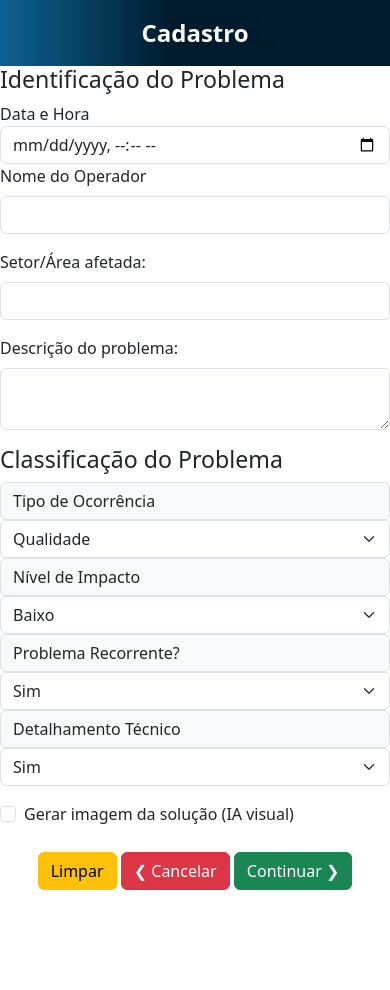
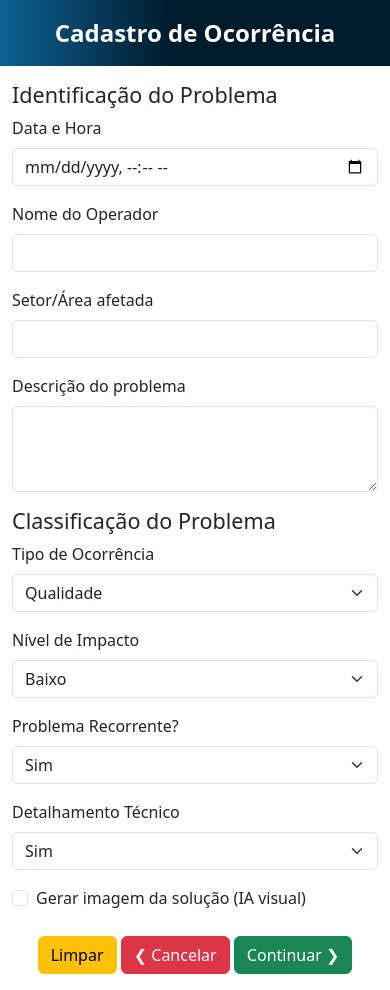
Before and after one commit to Equipe-QRQC/Nexar-QRQC, a Flask app: page /CadastroOcorrencia in a window 390 px wide. Shown: the part 194-1184 px from the top of the page. Before the commit the page ends 1084 px from the top, so only its background shows below. Run offline with Flask 3, Linux system fonts and the light colour scheme.

Commit message:
Alteração no layout e responsividade do cadastro de ocorrencias

```diff
--- a/templates/CadastroOcorrencia.html
+++ b/templates/CadastroOcorrencia.html
@@ -12,14 +12,18 @@
   <link href="https://cdn.jsdelivr.net/npm/bootstrap@5.3.0/dist/css/bootstrap.min.css" rel="stylesheet" />
   <link rel="stylesheet" href="https://cdn.jsdelivr.net/npm/bootstrap-icons/font/bootstrap-icons.css" />
   <link href="https://cdnjs.cloudflare.com/ajax/libs/font-awesome/6.4.2/css/all.min.css" rel="stylesheet" />
+
 </head>
 
 <body>
+    <!-- MENU LATERAL (menu.html) -->
+
+    <!-- CONTEÚDO PRINCIPAL -->
     <div class="content" id="content">
-    <div class="header">Cadastro</div>
+      <div class="header">Cadastro de Ocorrência</div>
 
       <main class="main-content">
-
+        <div class="container-fluid py-3">
           {% if success %}
           <p class="text-success text-center">Ocorrência registrada com sucesso!</p>
           {% elif error %}
@@ -28,58 +32,59 @@
 
           <form action="{{ url_for('registrar_ocorrencia') }}" method="POST">
             <div class="row">
-          <!-- Identificação do Problema -->
               <div class="col-md-6">
-            <h3>Identificação do Problema</h3>
-            <label>Data e Hora</label>
+                <h4>Identificação do Problema</h4>
+                <div class="mb-3">
+                  <label class="form-label">Data e Hora</label>
                   <input type="datetime-local" name="data_ocorrencia" class="form-control" required>
-
+                </div>
                 <div class="mb-3">
                   <label class="form-label">Nome do Operador</label>
                   <input type="text" name="nome_operador" class="form-control" required>
                 </div>
-
                 <div class="mb-3">
-              <label class="form-label">Setor/Área afetada:</label>
+                  <label class="form-label">Setor/Área afetada</label>
                   <input type="text" name="setor_area" class="form-control" required>
                 </div>
-
                 <div class="mb-3">
-              <label class="form-label">Descrição do problema:</label>
-              <textarea name="descricao" class="form-control" required></textarea>
+                  <label class="form-label">Descrição do problema</label>
+                  <textarea name="descricao" class="form-control" rows="3" required></textarea>
                 </div>
               </div>
 
-          <!-- Classificação do Problema -->
               <div class="col-md-6">
-            <h3>Classificação do Problema</h3>
-            <label class="input-group-text">Tipo de Ocorrência</label>
+                <h4>Classificação do Problema</h4>
+                <div class="mb-3">
+                  <label class="form-label">Tipo de Ocorrência</label>
                   <select name="tipo_ocorrencia" class="form-select" required>
                     <option value="Qualidade">Qualidade</option>
                     <option value="Segurança">Segurança</option>
                     <option value="Produção">Produção</option>
                   </select>
-
-            <label class="input-group-text">Nível de Impacto</label>
+                </div>
+                <div class="mb-3">
+                  <label class="form-label">Nível de Impacto</label>
                   <select name="nivel_impacto" class="form-select" required>
                     <option value="Baixo">Baixo</option>
                     <option value="Médio">Médio</option>
                     <option value="Alto">Alto</option>
                   </select>
-
-            <label class="input-group-text">Problema Recorrente?</label>
+                </div>
+                <div class="mb-3">
+                  <label class="form-label">Problema Recorrente?</label>
                   <select name="problema_recorrente" class="form-select" required>
                     <option value="Sim">Sim</option>
                     <option value="Não">Não</option>
                   </select>
-
-            <label class="input-group-text">Detalhamento Técnico</label>
+                </div>
+                <div class="mb-3">
+                  <label class="form-label">Detalhamento Técnico</label>
                   <select name="detalhamento_tecnico" class="form-select" required>
                     <option value="Sim">Sim</option>
                     <option value="Não">Não</option>
                   </select>
-
-            <div class="form-check mt-3">
+                </div>
+                <div class="form-check">
                   <input class="form-check-input" type="checkbox" name="gerar_imagem" id="gerarImagem" value="1">
                   <label class="form-check-label" for="gerarImagem">
                     Gerar imagem da solução (IA visual)
@@ -90,13 +95,14 @@
 
             <div class="text-center mt-4">
               <button type="reset" class="btn btn-warning">Limpar</button>
-          <button type="button" class="btn btn-danger">❮ Cancelar</button>
+              <button type="button" class="btn btn-danger" onclick="history.back()">❮ Cancelar</button>
               <button type="submit" class="btn btn-success">Continuar ❯</button>
             </div>
           </form>
 
-      <!-- Spinner de carregamento -->
-      <div id="loading-spinner" class="d-none position-fixed top-0 start-0 w-100 h-100 bg-dark bg-opacity-75 d-flex justify-content-center align-items-center" style="z-index: 9999;">
+          <div id="loading-spinner"
+            class="d-none position-fixed top-0 start-0 w-100 h-100 bg-dark bg-opacity-75 d-flex justify-content-center align-items-center"
+            style="z-index: 9999;">
             <div class="text-center text-white">
               <div class="spinner-border text-light" style="width: 4rem; height: 4rem;" role="status">
                 <span class="visually-hidden">Carregando...</span>
@@ -105,27 +111,27 @@
             </div>
           </div>
 
-      {% if resposta_ia %}
-      <div class="mt-5">
-        <h5 class="text-success">Solução sugerida pela IA:</h5>
-        <div class="alert alert-success">{{ resposta_ia }}</div>
 
-        {% if imagem_gerada %}
-        <div class="text-center mt-4">
-          <h5>Imagem gerada pela IA:</h5>
-          <img src="{{ imagem_gerada }}" alt="Imagem IA" class="img-fluid rounded shadow" style="max-width: 512px;">
         </div>
-        {% endif %}
-      </div>
-      {% endif %}
-
       </main>
     </div>
 
+
   <script src="/static/js/telainicial.js"></script>
   <script>
+    document.addEventListener("DOMContentLoaded", function () {
+      const toggleBtn = document.getElementById("botao-menu");
+      const sidebar = document.getElementById("sidebar");
+      const mainContent = document.getElementById("main-content");
+
+      toggleBtn?.addEventListener("click", () => {
+        sidebar.classList.toggle("collapsed");
+        mainContent.classList.toggle("menu-fechado");
+      });
+
       document.querySelector('form').addEventListener('submit', function () {
         document.getElementById('loading-spinner').classList.remove('d-none');
+      });
     });
   </script>
 </body>
```
Also changed, not shown: templates/CadastroOcorrenciaGiven.html (deleted, +0 -82 lines), qrqc.db. Lines whose indentation alone changed are shown as unchanged.
